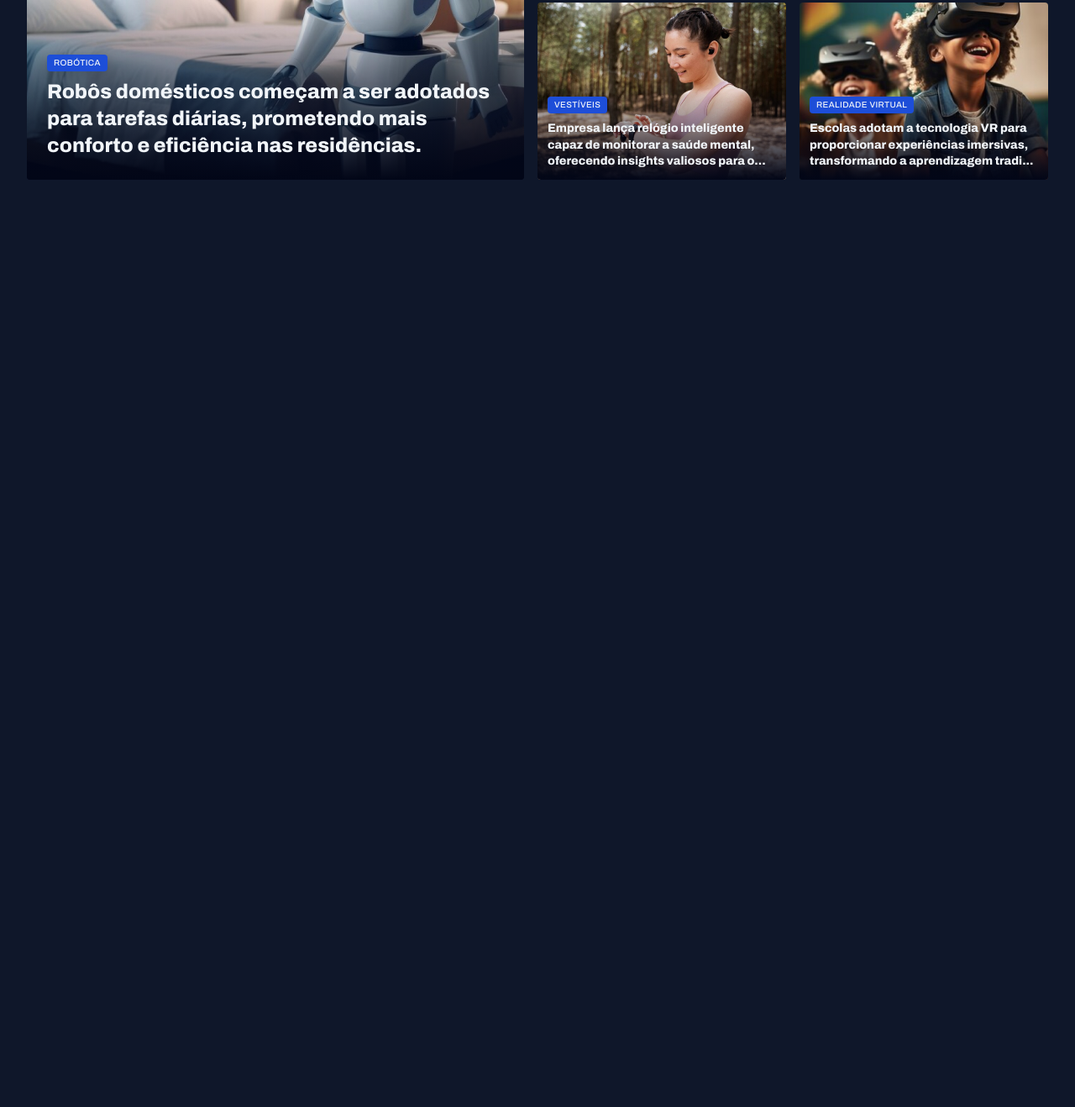
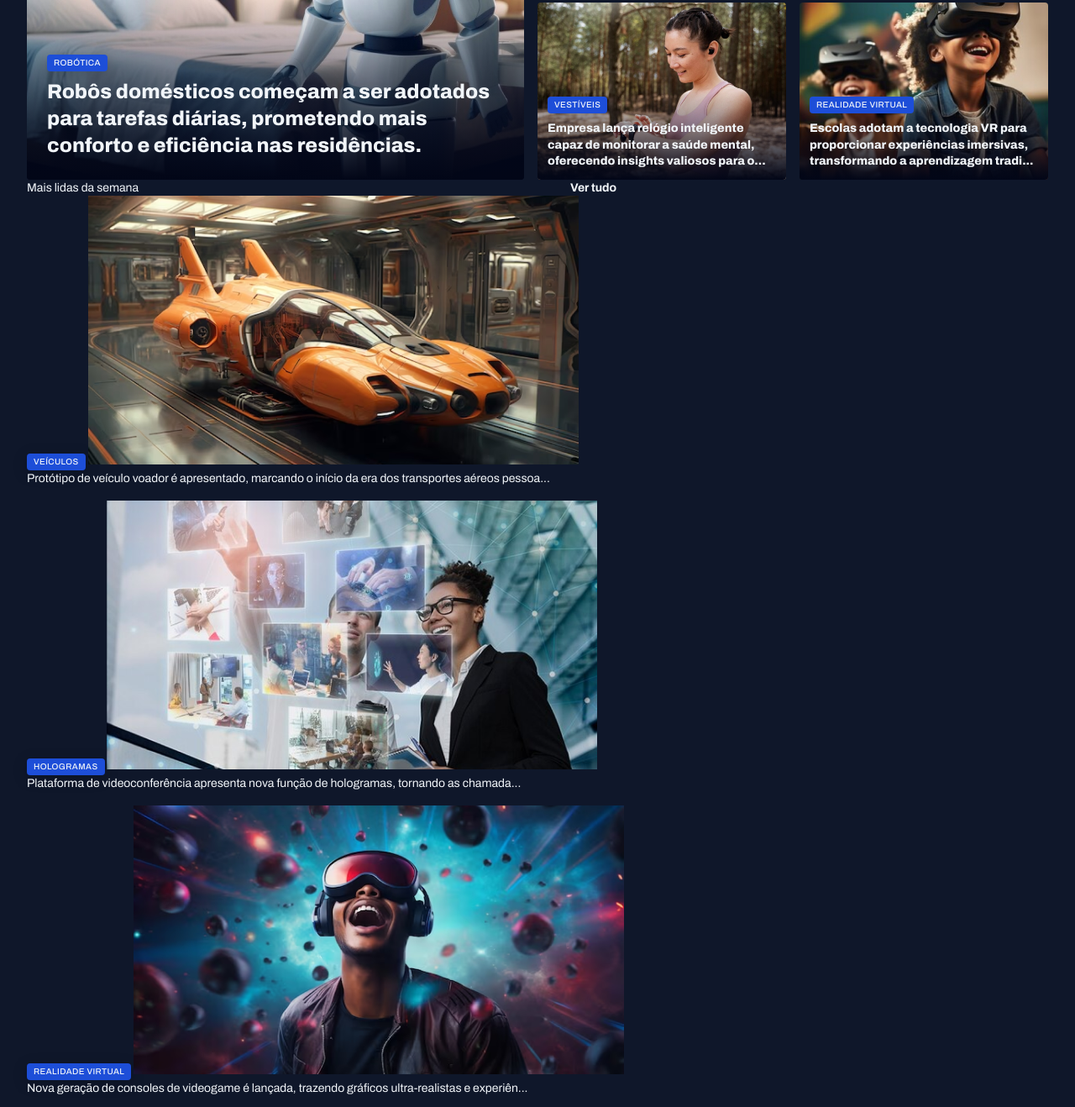
Before and after one commit to leonardo-lebre/Projeto-PortaldeNoticias, a plain HTML site: page index.html in a window 1280 px wide. Shown: the part 374-1692 px from the top of the page at 84% size. Before the commit the page ends 800 px from the top, so only its background shows below. Drawn offline with Linux system fonts and the light colour scheme.

Commit message:
Estruturando a seção mais lidas da semana

```diff
--- a/index.html
+++ b/index.html
@@ -108,6 +108,50 @@
 
         </div>
       </section>
+
+      <section id="weekly">
+        <header class="grid grid-flow-col">
+          <h3>Mais lidas da semana</h3>
+          <a href="#" class="grid grid-flow-col">
+            <strong>Ver tudo</strong>
+            <span></span>
+          </a>
+        </header>
+
+        <div class="grid gap-16">
+          <figure>
+            <span class="content-tag">Veículos</span>
+            <img src="/assets/images/Image 06.png" alt="">
+            <p>
+              Protótipo de veículo voador é apresentado, marcando o início da era dos transportes aéreos pessoa...
+            </p>
+          </figure>
+
+          <figure>
+            <span class="content-tag">Hologramas</span>
+            <img src="/assets/images/Image 07.png" alt="">
+            <p>
+              Plataforma de videoconferência apresenta nova função de hologramas, tornando as chamada...
+            </p>
+          </figure>
+
+          <figure>
+            <span class="content-tag">Realidade Virtual</span>
+            <img src="/assets/images/Image 08.png" alt="">
+            <p>
+              Nova geração de consoles de videogame é lançada, trazendo gráficos ultra-realistas e experiên...
+            </p>
+          </figure>
+
+          <figure>
+            <span class="content-tag">Internet</span>
+            <img src="/assets/images/Image 09.png" alt="">
+            <p>
+              Projeto busca oferecer internet de alta velocidade em áreas remotas através de satélites.
+            </p>
+          </figure>
+        </div>
+      </section>
     </main>
 
   </div>
```
